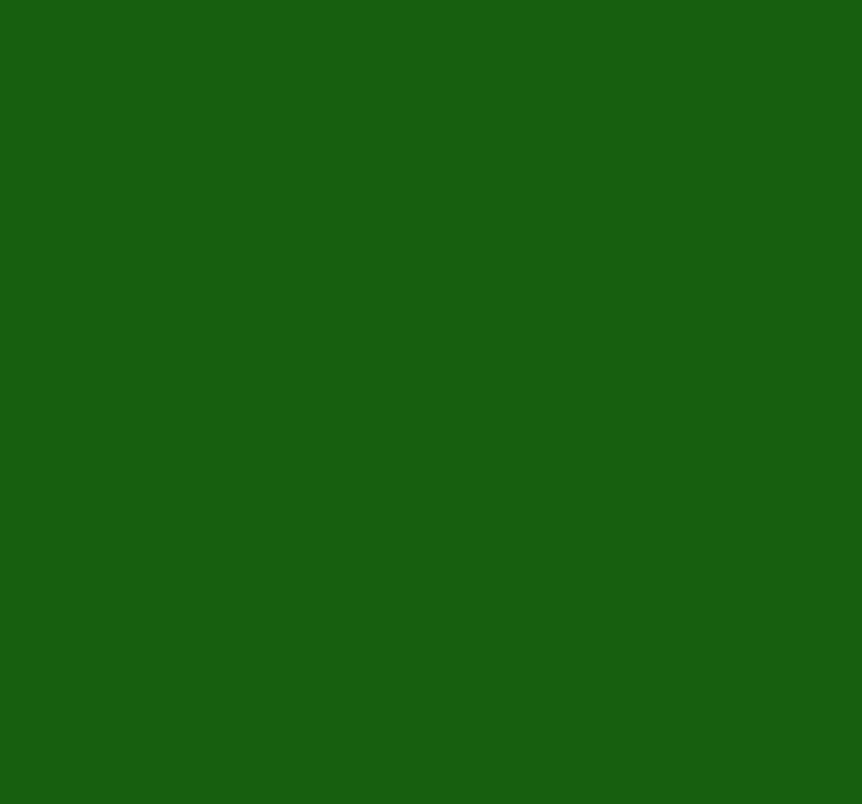
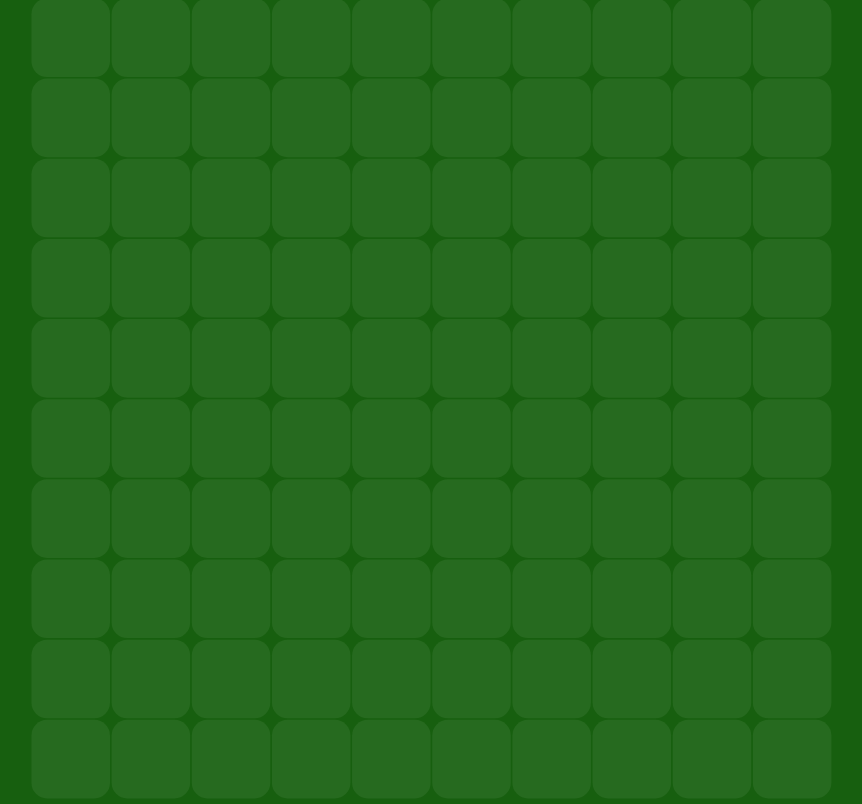
Before and after one commit to JoachimLapl/Logical-Games, a plain HTML site: page Démineur/index.html in a window 1280 px wide. Shown: the whole page, without its empty margins (207-1069 px from the left). Drawn offline with Linux system fonts and the light colour scheme.

Commit message:
Update index.html

```diff
--- a/Démineur/index.html
+++ b/Démineur/index.html
@@ -203,6 +203,8 @@
 
         function createIndesirable() {
         };
+
+        game.init();
     </script>
 </body>
 
```
